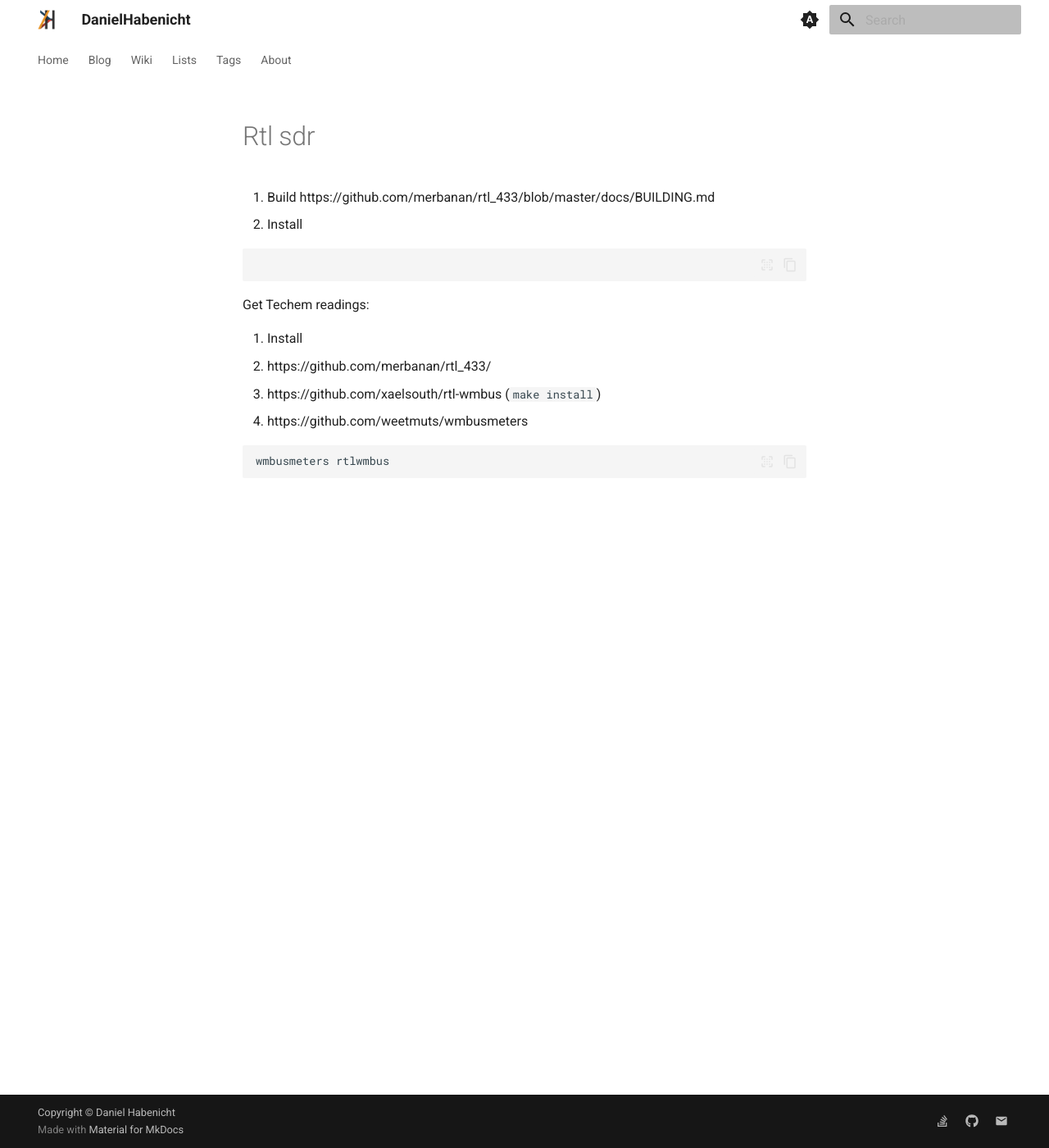
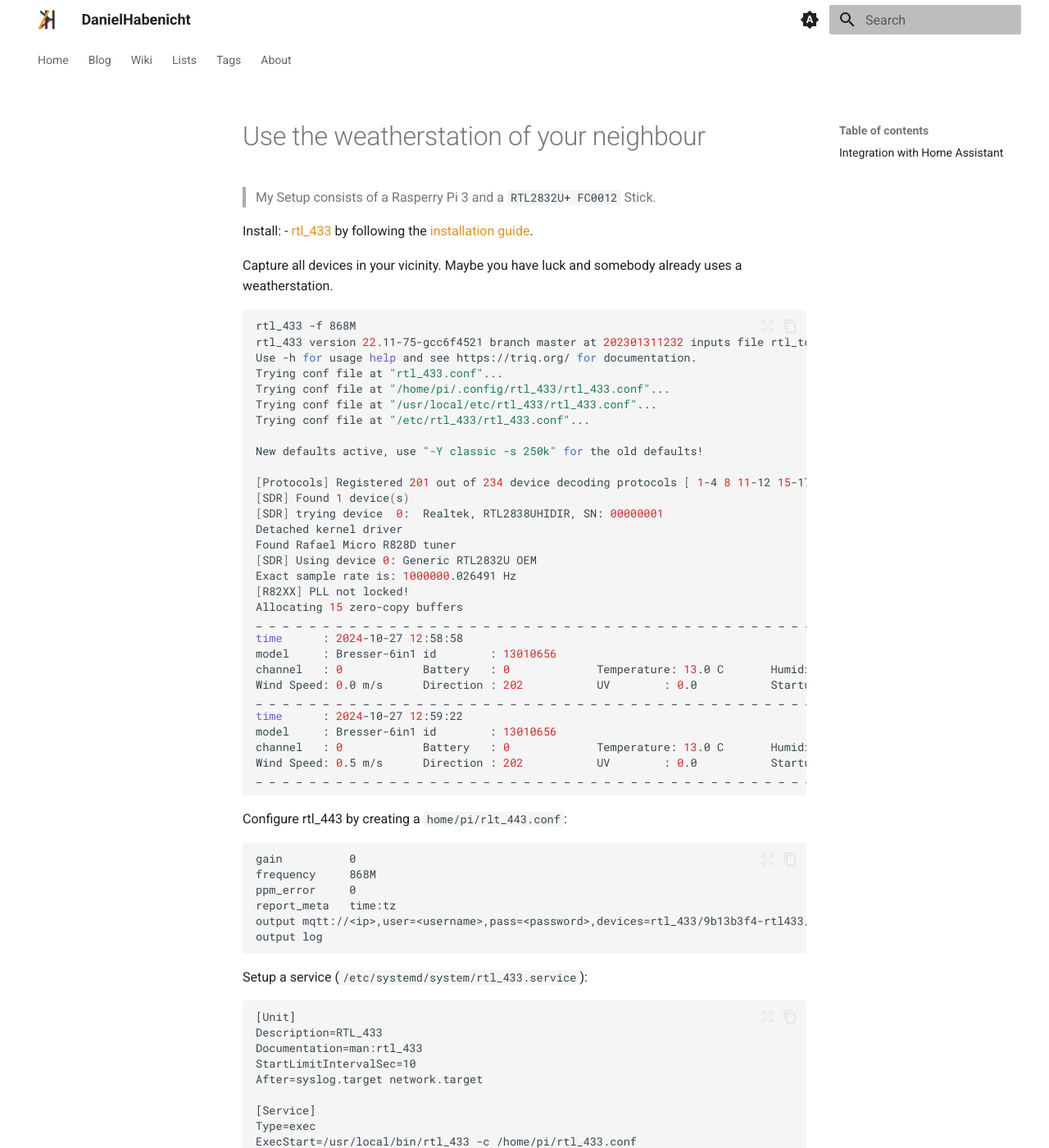
Before and after one commit to DanielHabenicht/danielhabenicht.github.io, an MkDocs documentation site: the page built from docs/homelab/smarthome/rtl_sdr.md, in a window 1280 px wide and 1400 px high. Shown: the whole window at 82% size. Built offline with MkDocs 1.6.1 and Material for MkDocs 9.7.7, drawn with Linux system fonts in a browser that asks for light colours; plug-ins that fetch from the network failed and are left out; some of the changed text lies outside the part shown.

Commit message:
update rtl sdr articles

````diff
--- a/docs/homelab/smarthome/rtl_sdr.md
+++ b/docs/homelab/smarthome/rtl_sdr.md
@@ -1,20 +1,166 @@
-1. Build https://github.com/merbanan/rtl_433/blob/master/docs/BUILDING.md
-2. Install
+# Use the weatherstation of your neighbour
 
-```bash
+> My Setup consists of a Rasperry Pi 3 and a `RTL2832U+ FC0012` Stick.
+
+Install:
+- [rtl_433](https://github.com/merbanan/rtl_433/) by following the [installation guide](https://github.com/merbanan/rtl_433/blob/master/docs/BUILDING.md).
 
 
+Capture all devices in your vicinity. Maybe you have luck and somebody already uses a weatherstation.
+```bash
+rtl_433 -f 868M
+rtl_433 version 22.11-75-gcc6f4521 branch master at 202301311232 inputs file rtl_tcp RTL-SDR
+Use -h for usage help and see https://triq.org/ for documentation.
+Trying conf file at "rtl_433.conf"...
+Trying conf file at "/home/pi/.config/rtl_433/rtl_433.conf"...
+Trying conf file at "/usr/local/etc/rtl_433/rtl_433.conf"...
+Trying conf file at "/etc/rtl_433/rtl_433.conf"...
+
+New defaults active, use "-Y classic -s 250k" for the old defaults!
+
+[Protocols] Registered 201 out of 234 device decoding protocols [ 1-4 8 11-12 15-17 19-23 25-26 29-36 38-60 63 67-71 73-100 102-105 108-116 119-121 124-128 130-149 151-161 163-168 170-175 177-197 199 201-215 217-228 230-232 234 ]
+[SDR] Found 1 device(s)
+[SDR] trying device  0:  Realtek, RTL2838UHIDIR, SN: 00000001
+Detached kernel driver
+Found Rafael Micro R828D tuner
+[SDR] Using device 0: Generic RTL2832U OEM
+Exact sample rate is: 1000000.026491 Hz
+[R82XX] PLL not locked!
+Allocating 15 zero-copy buffers
+_ _ _ _ _ _ _ _ _ _ _ _ _ _ _ _ _ _ _ _ _ _ _ _ _ _ _ _ _ _ _ _ _ _ _ _ _ _ _ _ _ _ _ _ _ _ _ _ _ _ _ _ _ _ _ _ _ _ _ _ _ _ _ _ _ _ _ _ _ _ _ _ _ _ _ _ _ _
+time      : 2024-10-27 12:58:58
+model     : Bresser-6in1 id        : 13010656
+channel   : 0            Battery   : 0             Temperature: 13.0 C       Humidity  : 94            Sensor type: 1            Wind Gust : 0.0 m/s
+Wind Speed: 0.0 m/s      Direction : 202           UV        : 0.0           Startup   : 1             Flags     : 0             Integrity : CRC
+_ _ _ _ _ _ _ _ _ _ _ _ _ _ _ _ _ _ _ _ _ _ _ _ _ _ _ _ _ _ _ _ _ _ _ _ _ _ _ _ _ _ _ _ _ _ _ _ _ _ _ _ _ _ _ _ _ _ _ _ _ _ _ _ _ _ _ _ _ _ _ _ _ _ _ _ _ _
+time      : 2024-10-27 12:59:22
+model     : Bresser-6in1 id        : 13010656
+channel   : 0            Battery   : 0             Temperature: 13.0 C       Humidity  : 94            Sensor type: 1            Wind Gust : 0.5 m/s
+Wind Speed: 0.5 m/s      Direction : 202           UV        : 0.0           Startup   : 1             Flags     : 0             Integrity : CRC
+_ _ _ _ _ _ _ _ _ _ _ _ _ _ _ _ _ _ _ _ _ _ _ _ _ _ _ _ _ _ _ _ _ _ _ _ _ _ _ _ _ _ _ _ _ _ _ _ _ _ _ _ _ _ _ _ _ _ _ _ _ _ _ _ _ _ _ _ _ _ _ _ _ _ _ _ _ _
+```
+
+Configure rtl_443 by creating a `home/pi/rlt_443.conf`:
+```
+gain          0
+frequency     868M
+ppm_error     0
+report_meta   time:tz
+output mqtt://<ip>,user=<username>,pass=<password>,devices=rtl_433/9b13b3f4-rtl433/devices[/type][/model][/subtype][/channel][/id],events=rtl_433/9b13b3f4-rtl433/events,states=rtl_433/9b13b3f4-rtl433/states
+output log
+```
+
+Setup a service (`/etc/systemd/system/rtl_433.service`):
+
+```
+[Unit]
+Description=RTL_433
+Documentation=man:rtl_433
+StartLimitIntervalSec=10
+After=syslog.target network.target
+
+[Service]
+Type=exec
+ExecStart=/usr/local/bin/rtl_433 -c /home/pi/rtl_433.conf
+Restart=always
+RestartSec=30s
+
+# View with: sudo journalctl -f -u rtl_433 -o cat
+SyslogIdentifier=rtl_433
+
+[Install]
+WantedBy=multi-user.target
 ```
 
 
+## Integration with Home Assistant
 
-Get Techem readings:
-
-1. Install
-  2. https://github.com/merbanan/rtl_433/
-  3. https://github.com/xaelsouth/rtl-wmbus (`make install`)
-  4. https://github.com/weetmuts/wmbusmeters
+> There are [Add-Ons](https://github.com/pbkhrv/rtl_433-hass-addons/tree/main/rtl_433_mqtt_autodiscovery) to do the same but I simply used manual mqtt configuration.
 
 ```
-wmbusmeters rtlwmbus
+mqtt:
+  sensor:
+    # Neigbhours Weather Station
+    - name: Temperature
+      state_topic: rtl_433/9b13b3f4-rtl433/devices/Bresser-6in1/0/318834262/temperature_C
+      unique_id: bresser_temperature_C
+      value_template: "{{ value | float }}"
+      unit_of_measurement: "°C"
+      device_class: temperature
+      device:
+        name: "Bresser Weather Station"
+        identifiers:
+          - "bresser"
+
+    - name: Humidity
+      state_topic: rtl_433/9b13b3f4-rtl433/devices/Bresser-6in1/0/318834262/humidity
+      unique_id: bresser_humidity
+      value_template: "{{ value | int }}"
+      unit_of_measurement: "%"
+      device_class: humidity
+      device:
+        name: "Bresser Weather Station"
+        identifiers:
+          - "bresser"
+
+    - name: Wind Gust
+      state_topic: rtl_433/9b13b3f4-rtl433/devices/Bresser-6in1/0/318834262/wind_max_m_s
+      unique_id: bresser_wind_max_m_s
+      value_template: "{{ value | float }}"
+      unit_of_measurement: "m/s"
+      device_class: "wind_speed"
+      icon: mdi:weather-windy
+      device:
+        name: "Bresser Weather Station"
+        identifiers:
+          - "bresser"
+
+    - name: Wind Speed
+      state_topic: rtl_433/9b13b3f4-rtl433/devices/Bresser-6in1/0/318834262/wind_avg_m_s
+      unique_id: bresser_wind_avg_m_s
+      value_template: "{{ value | float }}"
+      unit_of_measurement: "m/s"
+      device_class: "wind_speed"
+      icon: mdi:weather-windy
+      device:
+        name: "Bresser Weather Station"
+        identifiers:
+          - "bresser"
+
+    - name: Wind Direction Unadjusted
+      state_topic: rtl_433/9b13b3f4-rtl433/devices/Bresser-6in1/0/318834262/wind_dir_deg
+      unique_id: bresser_wind_dir_deg_unadj
+      value_template: "{{ value | int }}"
+      unit_of_measurement: "°"
+      icon: mdi:compass-rose
+      device:
+        name: "Bresser Weather Station"
+        identifiers:
+          - "bresser"
+
+    - name: Rain
+      state_topic: rtl_433/9b13b3f4-rtl433/devices/Bresser-6in1/0/318834262/rain_mm
+      unique_id: bresser_rain_mm
+      value_template: "{{ value | float }}"
+      unit_of_measurement: "mm"
+      device_class: "precipitation"
+      icon: mdi:weather-rainy
+      device:
+        name: "Bresser Weather Station"
+        identifiers:
+          - "bresser"
+
+    - name: Last Updated
+      state_topic: rtl_433/9b13b3f4-rtl433/devices/Bresser-6in1/0/318834262/time
+      unique_id: bresser_time
+      device_class: "timestamp"
+      icon: mdi:clock-outline
+      device:
+        name: "Bresser Weather Station"
+        identifiers:
+          - "bresser"
 ```
+
+Parts from:
+- https://www.vromans.org/johan/articles/hass_bresser51/index.html
+- https://techbotch.org/blog/rtl433-autodiscovery/index.html
````
Also changed, not shown: docs/homelab/smarthome/wmbusmeter.md (added, +143 -0 lines).
